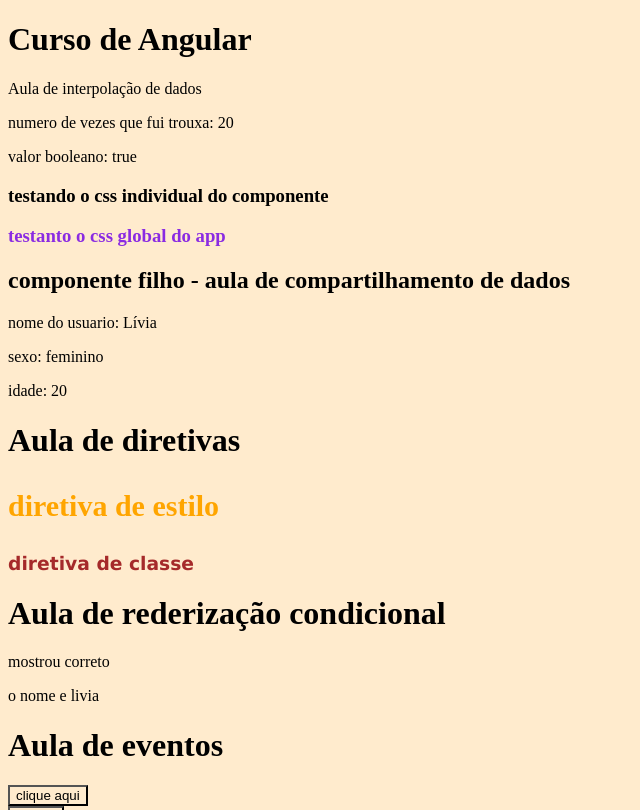
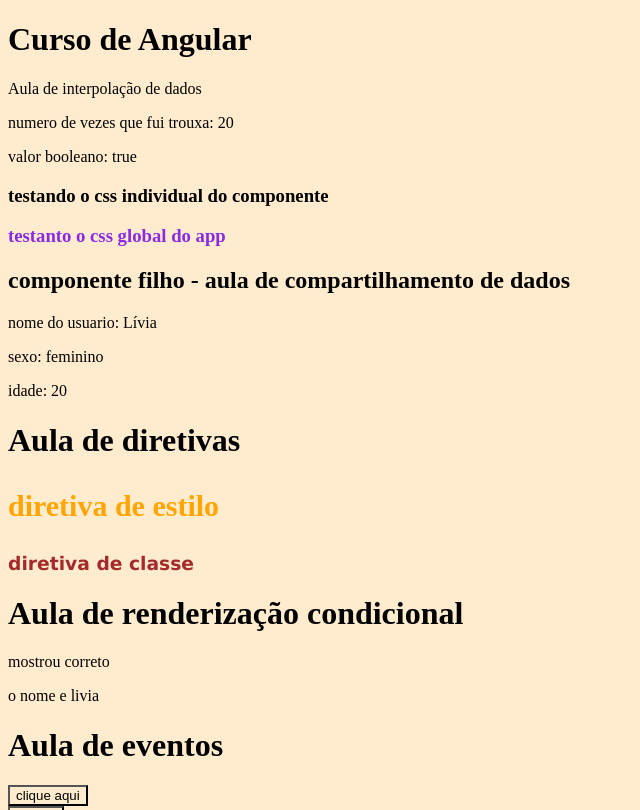
Before and after one commit to liviaandressa/curso-angular13, an Angular app: page / in a window 1280 px wide. Shown: the top 810 px of the page, without its empty margins (0-640 px from the left). Built offline with nearby package versions, Linux system fonts and the light colour scheme.

Commit message:
refatorando - aula de condicinais

```diff
--- a/src/app/components/component/condicionais/condicionais.component.html
+++ b/src/app/components/component/condicionais/condicionais.component.html
@@ -1,4 +1,4 @@
-<h1>Aula de rederização condicional</h1>
+<h1>Aula de renderização condicional</h1>
 
 <p *ngIf="mostrar"> mostrou correto</p>
 <p *ngIf="nome === 'livia'"> o nome e livia</p>
```
